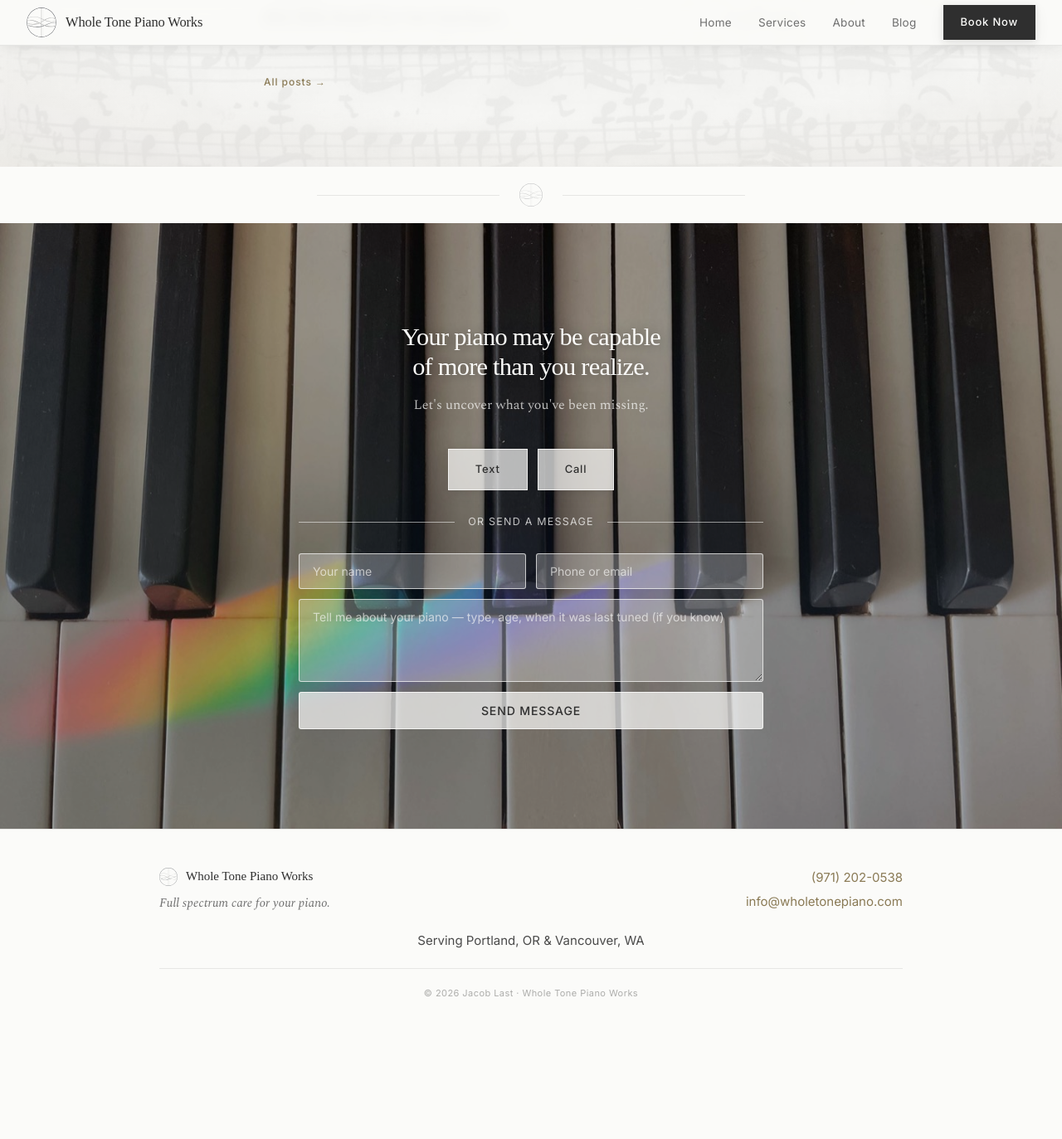
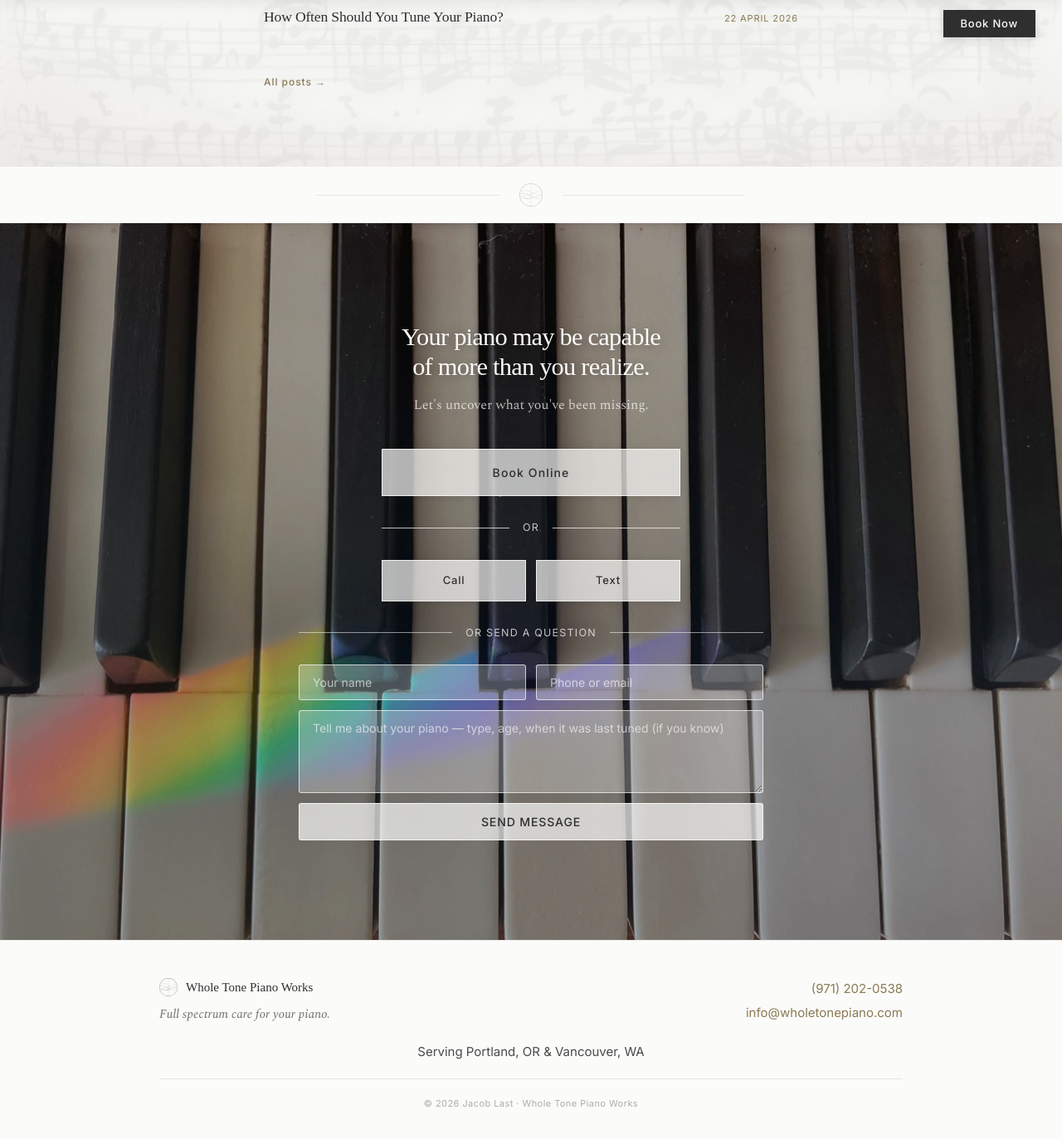
Before and after one commit to jacoblast/jacoblast.github.io, a Jekyll site: the page built from index.html, in a window 1280 px wide and 1400 px high, scrolled down 5706 px. Shown: the top 1373 px of the window at 83% size. Built offline with Jekyll 4.4.1, drawn with Linux system fonts in a browser that asks for light colours; some web fonts are replaced; before the commit the page ends 6972 px from its top, so only the background shows below that.

Commit message:
Add smart nav hide, online booking, and contact modal
- Hide navbar on scroll down, reveal on scroll up; persistent fixed Book Now button replaces nav CTA on desktop
- Link Book Now (nav + float) to Gazelle online booking
- Restructure CTA section: Book Online as primary action, Call/Text as secondary, form reframed as question channel
- Replace Formspree with Web3Forms; submit via fetch with thank-you modal instead of page redirect

Co-Authored-By: Claude Sonnet 4.6 <noreply@anthropic.com>

```diff
--- a/_includes/header.html
+++ b/_includes/header.html
@@ -11,7 +11,7 @@
             <li><a href="/#services" class="nav-link">Services</a></li>
             <li><a href="/about/" class="nav-link"{% if page.url == '/about/' %} aria-current="page"{% endif %}>About</a></li>
             <li><a href="/blog" class="nav-link"{% if page.url contains '/blog' %} aria-current="page"{% endif %}>Blog</a></li>
-<li><a href="/#schedule" class="btn btn-primary" style="padding:9px 20px;">Book Now</a></li>
+<li><a href="https://gazelleapp.io/scheduling/PTzzQzkjY8c6nv3dxPmqThLn" class="btn btn-primary" style="padding:9px 20px;" target="_blank" rel="noopener">Book Now</a></li>
           </ul>
         </nav>
         <button class="nav-toggle" id="nav-toggle" aria-label="Open menu" aria-expanded="false" aria-controls="main-nav">
@@ -19,6 +19,8 @@
         </button>
       </div>
   </header>
+
+  <a class="nav-cta-float" href="https://gazelleapp.io/scheduling/PTzzQzkjY8c6nv3dxPmqThLn" target="_blank" rel="noopener">Book Now</a>
 
   <script>
     const toggle = document.getElementById('nav-toggle');
--- a/index.html
+++ b/index.html
@@ -402,12 +402,17 @@ canonical: "https://www.wholetonepiano.com/"
     <div class="wrap">
       <h2 id="cta-heading" class="reveal">Your piano may be capable<br>of more than you realize.</h2>
       <p class="reveal">Let's uncover what you've been missing.</p>
-      <div class="cta-direct reveal">
-        <a href="sms:+19712020538" class="btn btn-primary">Text</a>
-        <a href="tel:+19712020538" class="btn btn-primary">Call</a>
+      <div class="cta-actions reveal">
+        <a href="https://gazelleapp.io/scheduling/PTzzQzkjY8c6nv3dxPmqThLn" class="btn btn-primary cta-book-online" target="_blank" rel="noopener">Book Online</a>
+        <div class="cta-or"><span>or</span></div>
+        <div class="cta-direct">
+          <a href="tel:+19712020538" class="btn btn-primary">Call</a>
+          <a href="sms:+19712020538" class="btn btn-primary">Text</a>
+        </div>
       </div>
-      <div class="cta-or reveal"><span>or send a message</span></div>
-      <form class="cta-form reveal" action="https://formspree.io/f/xaqpbbyy" method="POST">
+      <div class="cta-or reveal"><span>or send a question</span></div>
+      <form class="cta-form reveal" id="contact-form" action="https://api.web3forms.com/submit" method="POST">
+        <input type="hidden" name="access_key" value="56c5b111-26d0-48b8-a48d-d360459ad533">
         <div class="cta-form-row">
           <input type="text" name="name" placeholder="Your name" required>
           <input type="text" name="contact" placeholder="Phone or email" required>
@@ -415,5 +420,13 @@ canonical: "https://www.wholetonepiano.com/"
         <textarea name="message" placeholder="Tell me about your piano — type, age, when it was last tuned (if you know)"></textarea>
         <button type="submit">Send Message</button>
       </form>
+
+      <div class="contact-modal" id="contact-modal" role="dialog" aria-modal="true" aria-labelledby="contact-modal-heading" hidden>
+        <div class="contact-modal-box">
+          <h3 id="contact-modal-heading">Thank you for reaching out.</h3>
+          <p>I'll be in touch soon.</p>
+          <button class="btn btn-primary contact-modal-close" id="contact-modal-close">Close</button>
+        </div>
+      </div>
     </div>
   </section>
--- a/styles.css
+++ b/styles.css
@@ -84,7 +84,9 @@ header {
   backdrop-filter: blur(8px);
   border-bottom: 1px solid #E6E6E4;
   box-shadow: 0 1px 0 rgba(47,47,47,0.04);
+  transition: transform 0.35s cubic-bezier(0.25, 0.46, 0.45, 0.94);
 }
+header.nav-hidden { transform: translateY(-100%); }
 .header-inner {
   display: flex;
   align-items: center;
@@ -95,6 +97,33 @@ header {
 }
 header.scrolled .header-inner { height: 54px; }
 header.scrolled { box-shadow: 0 2px 16px rgba(47,47,47,0.09); }
+
+.nav-cta-float {
+  position: fixed;
+  top: 20px;
+  right: 32px;
+  z-index: 51;
+  font-family: 'Inter', sans-serif;
+  font-size: 13px;
+  line-height: 1;
+  font-weight: 500;
+  letter-spacing: 0.06em;
+  text-decoration: none;
+  padding: 9px 20px;
+  background: #2F2F2F;
+  color: #FBFBF9;
+  border: 1px solid #2F2F2F;
+  box-shadow: 0 2px 8px rgba(47,47,47,0.10), 0 6px 20px rgba(47,47,47,0.06);
+  transition: background 0.18s ease, transform 0.15s cubic-bezier(0.34, 1.56, 0.64, 1), top 0.3s ease;
+}
+header.scrolled ~ .nav-cta-float { top: 12px; }
+.nav-cta-float:hover { background: #1a1a1a; border-color: #1a1a1a; }
+.nav-cta-float:focus-visible { outline: 2px solid #8A7A55; outline-offset: 3px; }
+.nav-cta-float:active { transform: scale(0.97); }
+@media (max-width: 768px) { .nav-cta-float { display: none; } }
+@media (min-width: 769px) {
+  #main-nav li:last-child { visibility: hidden; pointer-events: none; }
+}
 
 .logo-mark {
   display: flex;
@@ -818,6 +847,26 @@ header.nav-open .nav-toggle span:nth-child(3) { transform: translateY(-6.5px) ro
   background: #F4EFE6;
   border-color: #F4EFE6;
 }
+.cta-actions {
+  display: flex;
+  flex-direction: column;
+  width: 100%;
+  max-width: 360px;
+  margin: 0 auto 28px;
+}
+.cta-book-online {
+  text-align: center;
+  padding-top: 16px;
+  padding-bottom: 16px;
+  font-size: 14px;
+  letter-spacing: 0.08em;
+}
+.cta-actions .cta-book-online { display: block; width: 100%; }
+.cta-actions .cta-or { max-width: none; margin: 28px 0; }
+.cta-actions .cta-or::before,
+.cta-actions .cta-or::after { border-top-color: rgba(251,251,249,0.75); }
+.cta-actions .cta-direct { width: 100%; margin-bottom: 0; }
+.cta-actions .cta-direct .btn-primary { flex: 1; }
 .cta-direct {
   display: flex;
   gap: 12px;
@@ -909,6 +958,51 @@ header.nav-open .nav-toggle span:nth-child(3) { transform: translateY(-6.5px) ro
   .cta-direct .btn-primary { max-width: 100%; width: 100%; }
   .cta-form-row { grid-template-columns: 1fr; }
 }
+
+/* ── Contact modal ────────────────────────────────── */
+.contact-modal {
+  position: fixed;
+  inset: 0;
+  z-index: 200;
+  display: flex;
+  align-items: center;
+  justify-content: center;
+  background: rgba(47,47,47,0.55);
+  backdrop-filter: blur(4px);
+  opacity: 0;
+  transition: opacity 0.25s ease;
+  padding: 28px;
+}
+.contact-modal:not([hidden]) { opacity: 1; }
+.contact-modal[hidden] { display: none; }
+.contact-modal-box {
+  background: #FBFBF9;
+  border: 1px solid #E6E6E4;
+  box-shadow: 0 8px 32px rgba(47,47,47,0.18), 0 2px 8px rgba(47,47,47,0.08);
+  padding: 32px 32px 28px;
+  max-width: 380px;
+  width: 100%;
+  text-align: center;
+  position: relative;
+  transform: translateY(12px);
+  transition: transform 0.3s cubic-bezier(0.25, 0.46, 0.45, 0.94);
+}
+.contact-modal:not([hidden]) .contact-modal-box { transform: translateY(0); }
+.contact-modal-box h3 {
+  font-family: 'Goudy Bookletter 1911', serif;
+  font-size: 1.5rem;
+  color: #2F2F2F;
+  letter-spacing: -0.02em;
+  margin-bottom: 8px;
+}
+.contact-modal-box p {
+  font-family: 'Source Serif 4', serif;
+  font-size: 0.97rem;
+  color: #4A4A4A;
+  line-height: 1.65;
+  margin-bottom: 20px;
+}
+.contact-modal-close { min-width: 120px; }
 
 /* ── Home: Recent writing ─────────────────────────── */
 .home-post-list {
```
Also changed, not shown: _includes/scripts.html (+51 -1 lines).
